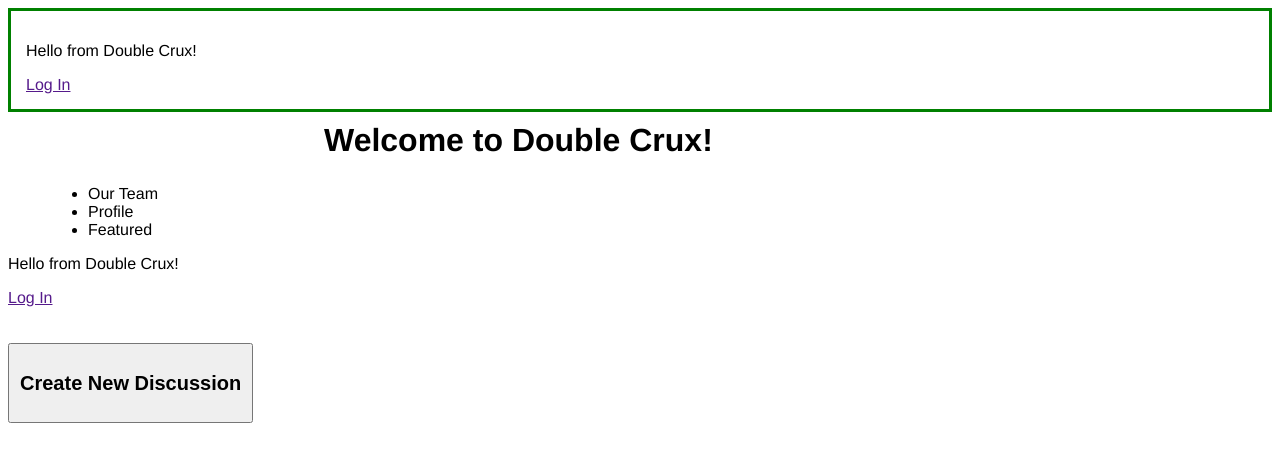
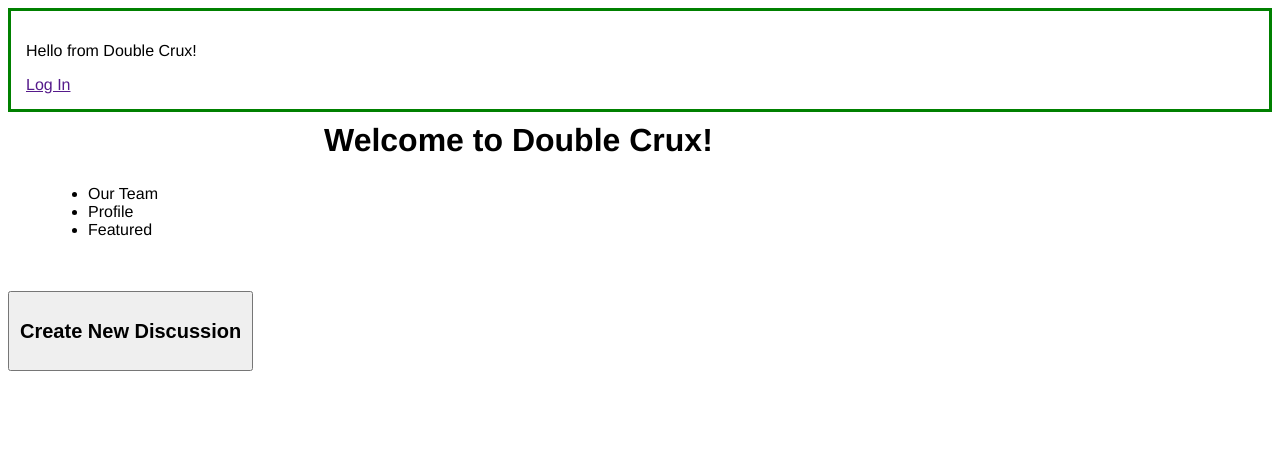
Before and after one commit to Vanzcoder/finalproject, a Python web app: template templates/home.html in a window 1280 px wide. Shown: the top 462 px of the page. Run offline with Jinja, Linux system fonts and the light colour scheme; the template is opened without the code that fills it, so the values that code supplies are empty.

Commit message:
one login

```diff
--- a/templates/home.html
+++ b/templates/home.html
@@ -28,15 +28,6 @@
       <li>Featured</li>
     </ul>
     </dir>
-
-    {% if current_user %}
-      <p>Welcome, {{current_user}}</p>
-      <a href="{{logout_url}}">Log Out</a><br>
-    {% else %}
-      <p>Hello from Double Crux!</p>
-      <a href="{{login_url}}">Log In</a> <br>
-    {% endif %}
-
     <br />
 
   </body>
```
